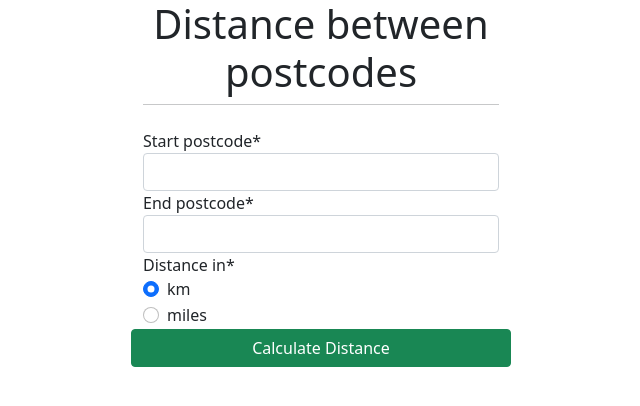
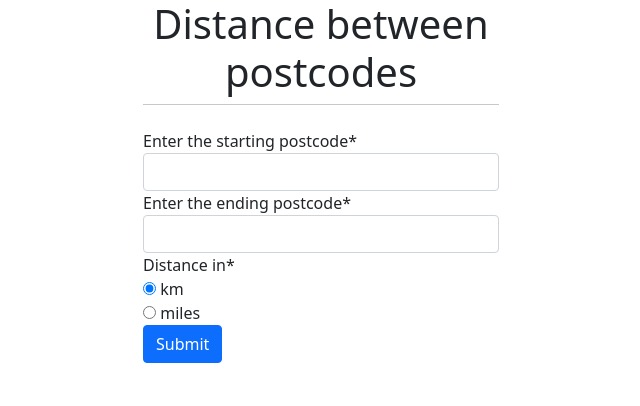
Before and after one commit to iancarpenter/python-pgeocode2, a Django app: page / in a window 1280 px wide. Shown: the top 406 px of the page, without its empty margins (319-959 px from the left). Run offline with Django 3.2, Linux system fonts and the light colour scheme; some libraries are stand-ins or nearby versions.

Commit message:
mvp crispy-forms using crispy form form.helper

```diff
--- a/postcode_distance/postcode/forms.py
+++ b/postcode_distance/postcode/forms.py
@@ -1,4 +1,6 @@
 from django import forms
+from crispy_forms.helper import FormHelper
+from crispy_forms.layout import Submit
 
 MEASUREMENT_UNITS = [
     ('KM', 'km'),
@@ -6,6 +8,28 @@ MEASUREMENT_UNITS = [
 ]
 
 class PostcodeForm(forms.Form):
-    start_postcode = forms.CharField(max_length=4)
-    end_postcode = forms.CharField(max_length=4)
-    distance_unit = forms.ChoiceField(choices=MEASUREMENT_UNITS, label='Distance in', widget=forms.RadioSelect(choices=MEASUREMENT_UNITS), initial='KM'  )
+    start_postcode = forms.CharField(
+        max_length= 4,
+        required = True,
+        label = "Enter the starting postcode"
+    )
+    end_postcode = forms.CharField(
+        max_length = 4,
+        required = True,
+        label = "Enter the ending postcode"
+    )
+    distance_unit = forms.ChoiceField(
+        choices=MEASUREMENT_UNITS,
+        label='Distance in',
+        widget=forms.RadioSelect(choices=MEASUREMENT_UNITS), initial='KM'
+    )
+
+    def __init__(self, *args, **kwargs):
+        super().__init__(*args, **kwargs)
+        self.helper = FormHelper()
+        self.helper.form_id = 'form'
+        self.helper.form_class = 'blueForms'
+        self.helper.form_method = 'post'
+        self.helper.form_action = ''
+
+        self.helper.add_input(Submit('submit', 'Submit'))
--- a/postcode_distance/postcode/templates/postcode/postcode.html
+++ b/postcode_distance/postcode/templates/postcode/postcode.html
@@ -5,14 +5,8 @@
 {% block title %}Distance between two postcodes{% endblock %}
 
 {% block content %}
-<form method="POST">
-        {% csrf_token %}
-        {{ form | crispy }}
-    <div class="row">
-        <button type="submit" class="btn btn-success">Calculate Distance</button>
-    </div>
-</form>
 
+{% crispy form form.helper %}
 
 
 {% if distance_result %}
--- a/postcode_distance/postcode/views.py
+++ b/postcode_distance/postcode/views.py
@@ -2,6 +2,7 @@ from django.shortcuts import render
 from .forms import PostcodeForm
 from .models import Postcode
 from django.views import View
+from django.template.response import TemplateResponse
 import pgeocode
 
 
@@ -11,7 +12,7 @@ class PostCode(View):
 
     def get(self, request, *args, **kwargs):
         form = self.form()
-        return render(request, "postcode/postcode.html", {"form": form})
+        return TemplateResponse(request, "postcode/postcode.html", {"form": form} )
 
     def post(self, request):
 
@@ -45,4 +46,4 @@ class PostCode(View):
 
             distance_result = round(distance_result, 2)
 
-            return render(request, "postcode/postcode.html", {"form": form, "distance_result": distance_result, 'measurement_unit': measurement_unit})
+            return TemplateResponse(request, "postcode/postcode.html", {"form": form, "distance_result": distance_result, 'measurement_unit': measurement_unit} )
```
